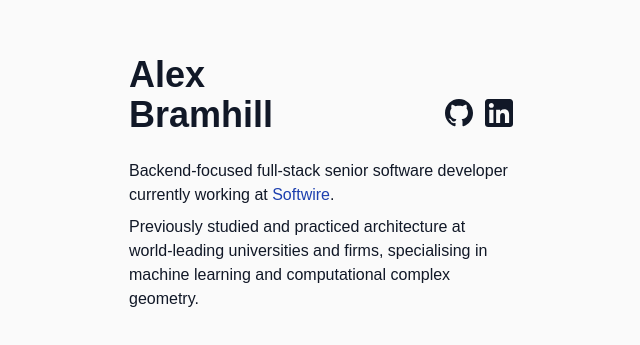
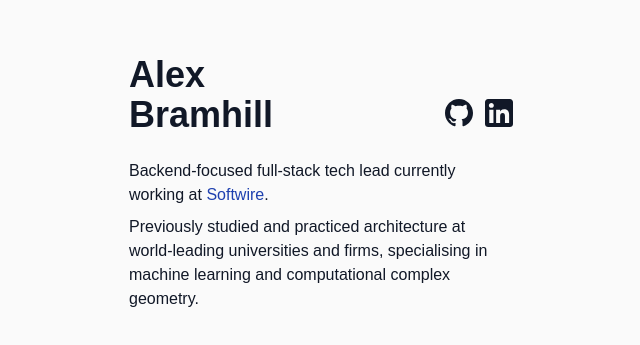
Before and after one commit to AlexBramhill/alexbramhill.github.io, a Next.js app: page / in a window 1280 px wide. Shown: the part 217-562 px from the top of the page, without its empty margins (319-959 px from the left). Built offline with nearby package versions, Linux system fonts and the light colour scheme.

Commit message:
feat: update job title

```diff
--- a/src/app/(landing)/page.tsx
+++ b/src/app/(landing)/page.tsx
@@ -23,7 +23,7 @@ const HeaderInfo = () => (
 const About = () => (
   <div>
     <p>
-      Backend-focused full-stack senior software developer currently working at{" "}
+      Backend-focused full-stack tech lead currently working at{" "}
       <TextLink href={"https://www.softwire.com"}>Softwire</TextLink>.
     </p>
     <p>
```
